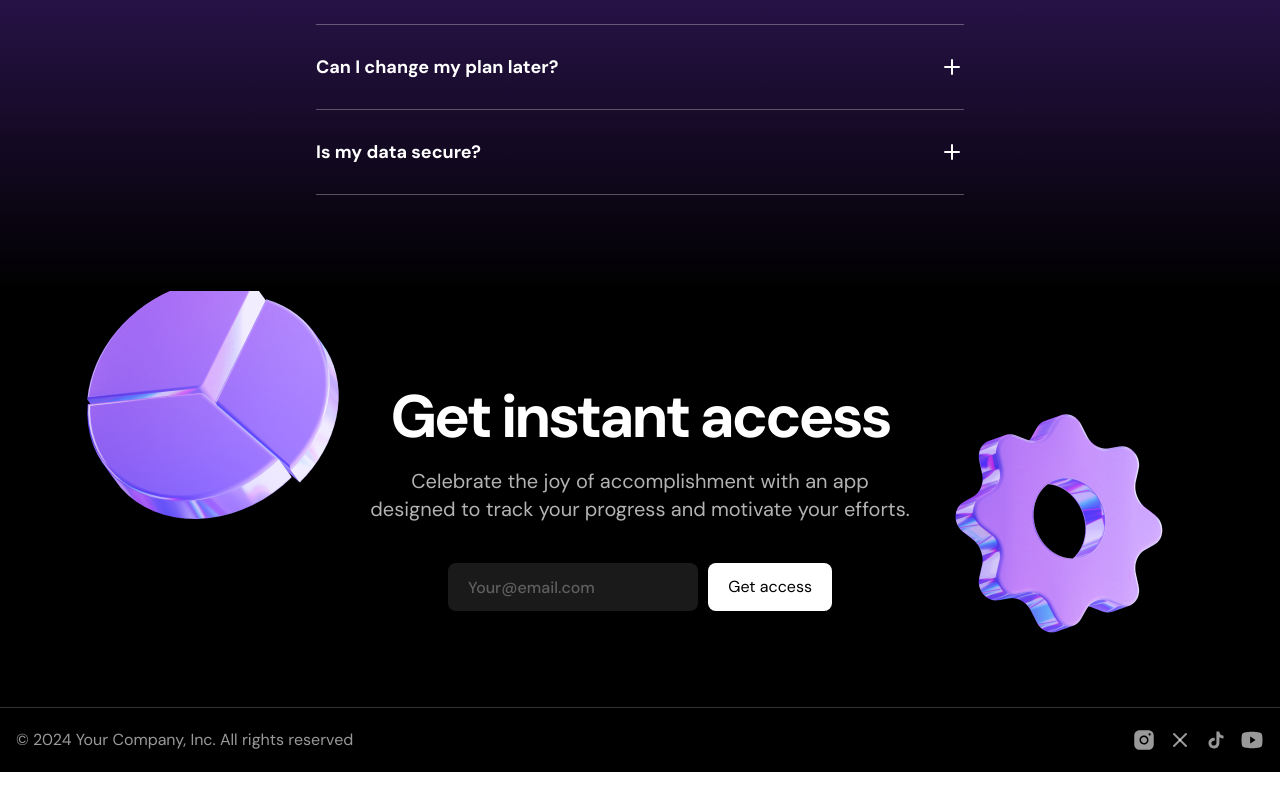
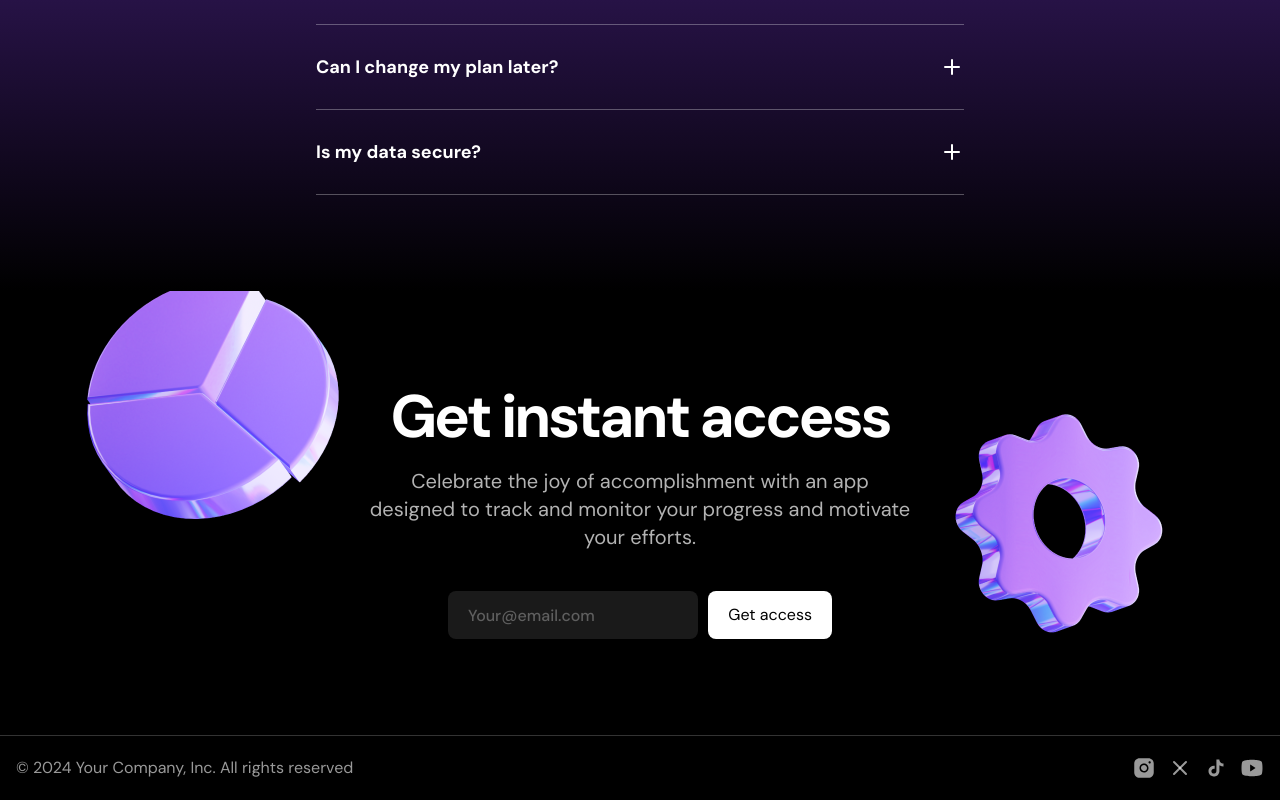
Before and after one commit to JustMikk/SAAS-Website-Landing, a Next.js app: page / in a window 1280 px wide. Shown: the part 3311-4111 px from the top of the page. Before the commit the page ends 4083 px from the top, so only its background shows below. Built offline with nearby package versions, Linux system fonts and the light colour scheme.

Commit message:
Update wording in CallToAction component to improve clarity

```diff
--- a/src/components/CallToAction.tsx
+++ b/src/components/CallToAction.tsx
@@ -25,7 +25,7 @@ export const CallToAction = () => {
         <div className="max-w-xl mx-auto">
           <p className="text-xl mt-5 text-white/70 text-center">
             Celebrate the joy of accomplishment with an app designed to track
-            your progress and motivate your efforts.{" "}
+            and monitor your progress and motivate your efforts.{" "}
           </p>
         </div>
         <form className="mt-10 flex flex-col sm:flex-row gap-2.5 mx-auto max-w-sm">
```
